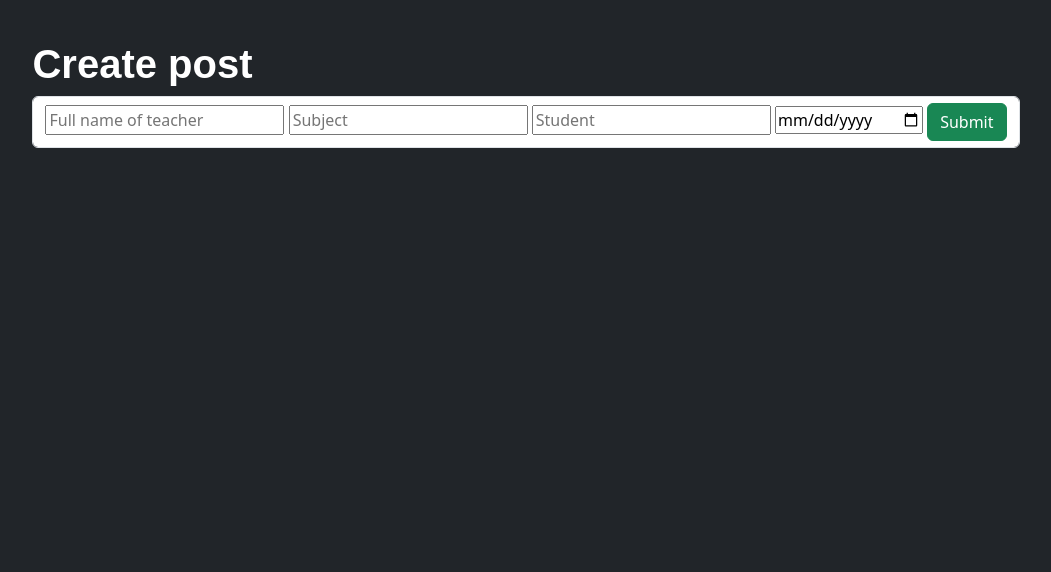
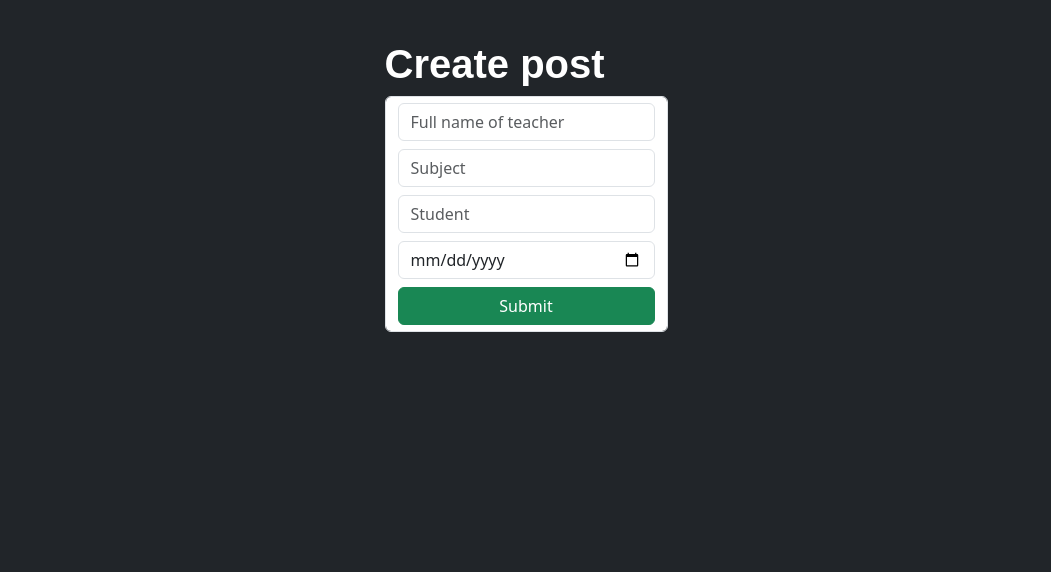
Before and after one commit to Makcumys007/flask-yt, a Flask app: template app/templates/post/create.html in a window 1280 px wide. Shown: the part 80-652 px from the top of the page, without its empty margins (114-1165 px from the left). Run offline with Flask 3, Linux system fonts and the light colour scheme; the template is opened without the code that fills it, so the values that code supplies are empty; parts of the project's set-up code (start-up, migrations or seed data) failed here and were passed over; some libraries are stand-ins or nearby versions.

Commit message:
form for post create was updated

```diff
--- a/app/templates/post/create.html
+++ b/app/templates/post/create.html
@@ -7,11 +7,11 @@ Create post
 
 {% block content %}
 
-<form class="form-control" method="post">
-    <input type="text" name="teacher"  placeholder="Full name of teacher">
-    <input type="text" name="subject" placeholder="Subject">
-    <input type="text" name="student" placeholder="Student">
-    <input type="date" name="date">
+<form class="form-control d-flex flex-column gap-2" method="post">
+    <input class="form-control" type="text" name="teacher"  placeholder="Full name of teacher">
+    <input class="form-control" type="text" name="subject" placeholder="Subject">
+    <input class="form-control" type="text" name="student" placeholder="Student">
+    <input class="form-control" type="date" name="date">
     <input class="btn btn-success" type="submit" value="Submit">
 </form>
 
```
